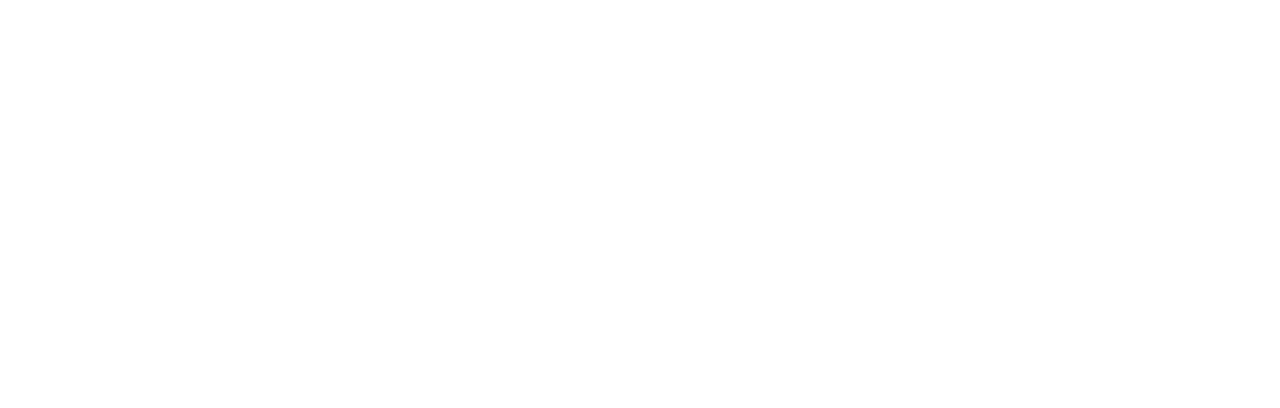
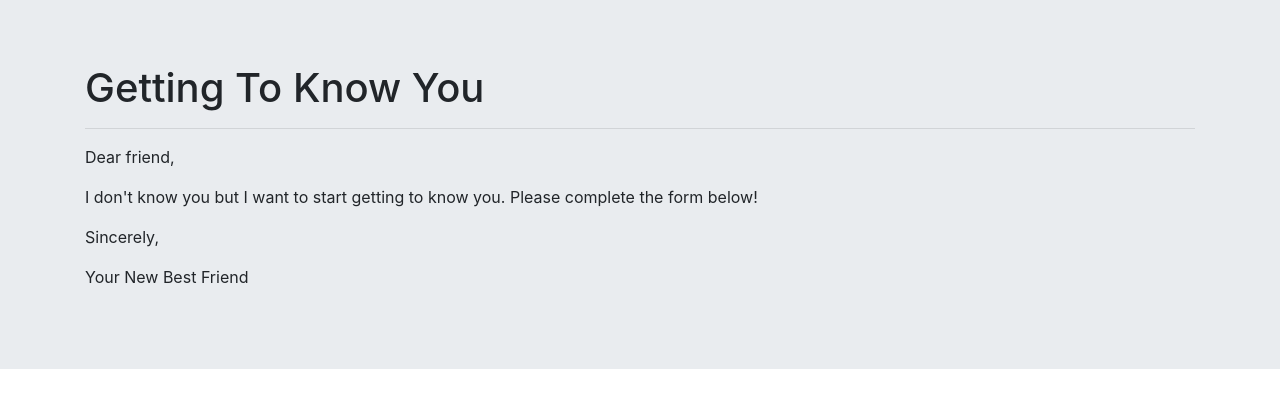
Before and after one commit to ayohana/survey, a plain HTML site: page index.html in a window 1280 px wide. Drawn offline with Linux system fonts and the light colour scheme.

Commit message:
Add jumbotron

```diff
--- a/index.html
+++ b/index.html
@@ -9,6 +9,17 @@
     <script src="js/scripts.js"></script>
   </head>
   <body>
+    <div class="jumbotron jumbotron-fluid">
+      <div class="container">
+        <h1>Getting To Know You</h1>
+        <hr>
+        <p>Dear friend,</p>
+        <p>I don't know you but I want to start getting to know you. Please complete the form below!</p>
+        <p>Sincerely,</p>
+        <p>Your New Best Friend</p>
+      </div>
+    </div>
+
 
   </body>
 </html>
```
